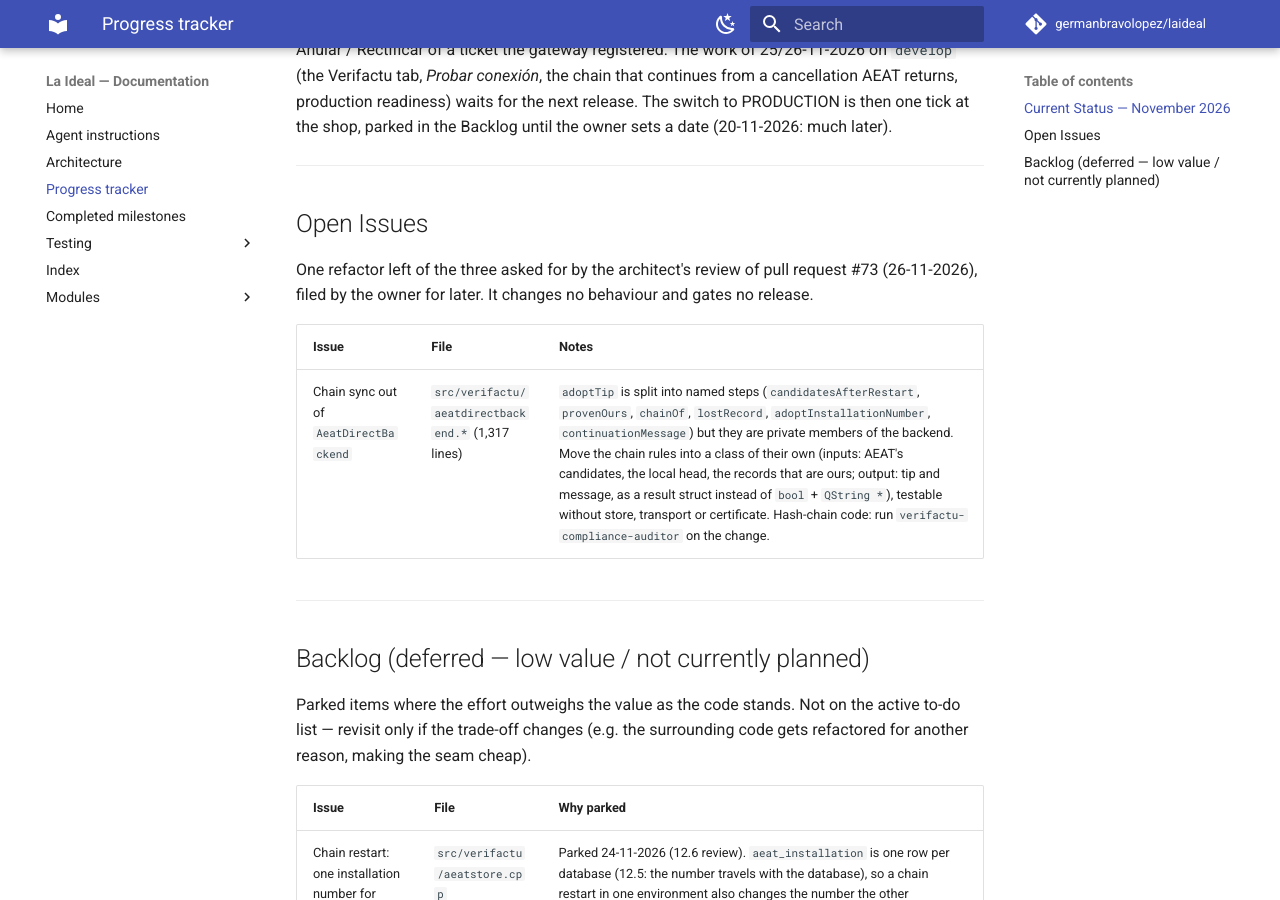
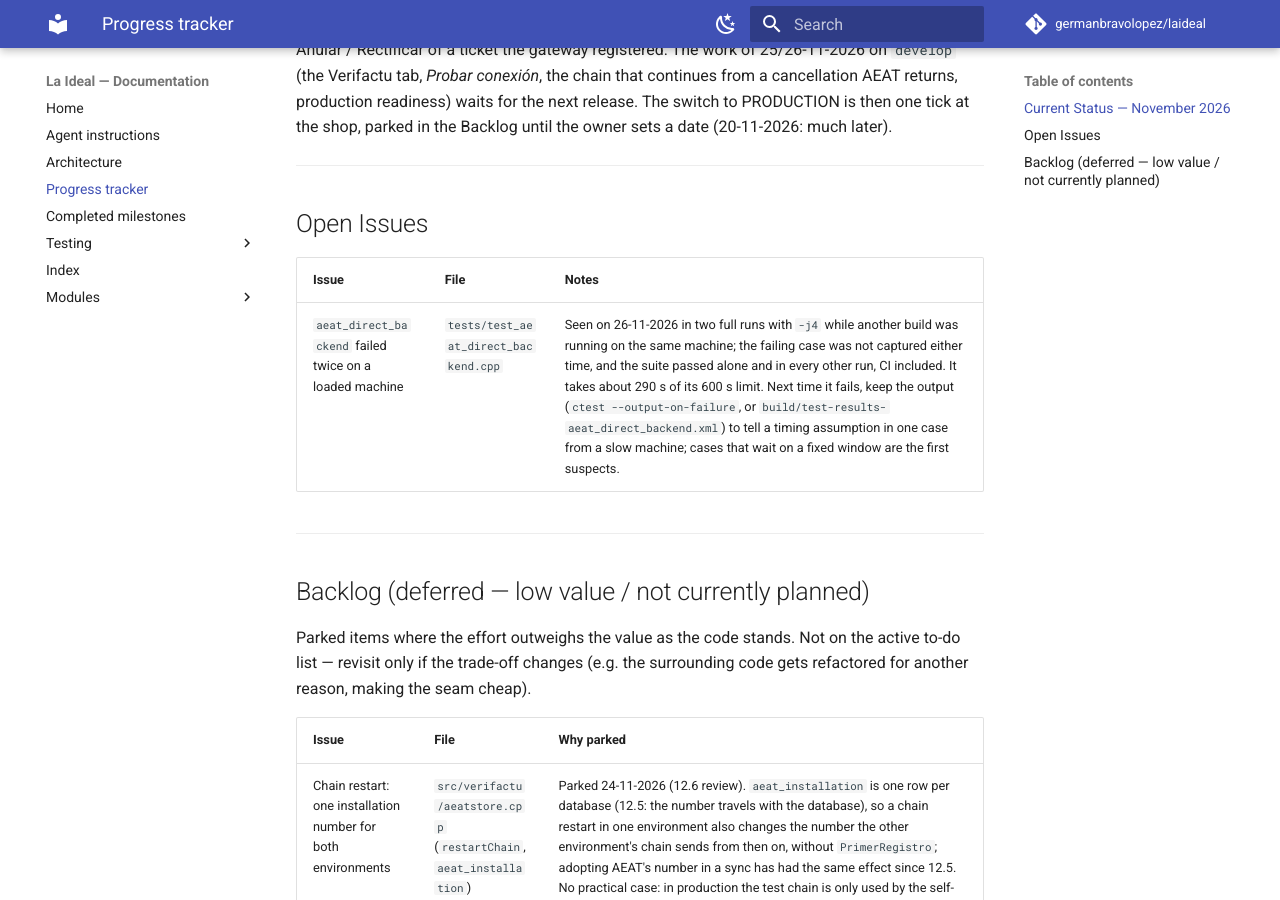
Before and after one commit to germanbravolopez/laideal, an MkDocs documentation site: the page built from docs/progress_tracker.md, in a window 1280 px wide and 900 px high, scrolled down 963 px. Built offline with MkDocs 1.6.1 and Material for MkDocs 9.7.7, drawn with Linux system fonts in a browser that asks for light colours; comment, search, counter and statistics services are not loaded.

Commit message:
Chain sync: docs (milestone, index, architecture, 35 CTest tests), one pair of operation constants shared with the backend, literal translation context; tracker: last refactor closed, aeat_direct_backend's two failures on a loaded machine filed

```diff
--- a/docs/progress_tracker.md
+++ b/docs/progress_tracker.md
@@ -25,11 +25,9 @@ Add new entries at the **top** of the relevant section. Do not keep an "In Progr
 
 ## Open Issues
 
-One refactor left of the three asked for by the architect's review of pull request #73 (26-11-2026), filed by the owner for later. It changes no behaviour and gates no release.
-
 | Issue | File | Notes |
 |-------|------|-------|
-| Chain sync out of `AeatDirectBackend` | `src/verifactu/aeatdirectbackend.*` (1,317 lines) | `adoptTip` is split into named steps (`candidatesAfterRestart`, `provenOurs`, `chainOf`, `lostRecord`, `adoptInstallationNumber`, `continuationMessage`) but they are private members of the backend. Move the chain rules into a class of their own (inputs: AEAT's candidates, the local head, the records that are ours; output: tip and message, as a result struct instead of `bool` + `QString *`), testable without store, transport or certificate. Hash-chain code: run `verifactu-compliance-auditor` on the change. |
+| `aeat_direct_backend` failed twice on a loaded machine | `tests/test_aeat_direct_backend.cpp` | Seen on 26-11-2026 in two full runs with `-j4` while another build was running on the same machine; the failing case was not captured either time, and the suite passed alone and in every other run, CI included. It takes about 290 s of its 600 s limit. Next time it fails, keep the output (`ctest --output-on-failure`, or `build/test-results-aeat_direct_backend.xml`) to tell a timing assumption in one case from a slow machine; cases that wait on a fixed window are the first suspects. |
 
 ---
 
```
Also changed, not shown: README.md (+1 -1 lines), docs/INDEX.md (+2 -1 lines), docs/architecture.md (+1 -0 lines), docs/completed_milestones.md (+1 -0 lines), docs/testing/unit_suites.md (+1 -1 lines), 3 other files.
